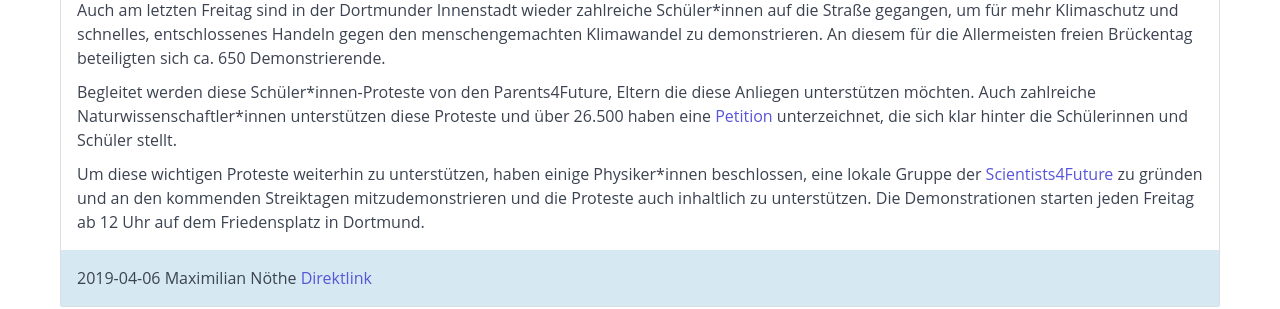
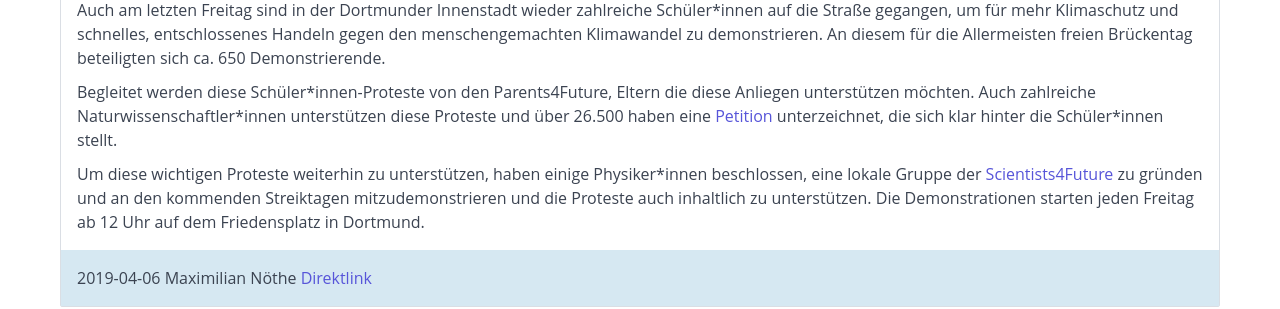
Before and after one commit to s4f-dortmund/s4f-dortmund.github.io, a Jekyll site: the page built from _posts/2019-06-04-hello.md, in a window 1280 px wide. Shown: the part 732-1041 px from the top of the page. Built offline with Jekyll 4.4.1, drawn with Linux system fonts in a browser that asks for light colours; nearby versions of some CDN libraries.

Commit message:
another gender fix

```diff
--- a/_posts/2019-06-04-hello.md
+++ b/_posts/2019-06-04-hello.md
@@ -14,7 +14,7 @@ Begleitet werden diese Schüler\*innen-Proteste von den Parents4Future, Eltern
 die diese Anliegen unterstützen möchten.
 Auch zahlreiche Naturwissenschaftler\*innen unterstützen diese Proteste und über 26.500 haben
 eine [Petition](https://www.scientists4future.org/stellungnahme-de/) unterzeichnet,
-die sich klar hinter die Schülerinnen und Schüler stellt.
+die sich klar hinter die Schüler\*innen stellt.
 
 Um diese wichtigen Proteste weiterhin zu unterstützen, haben einige Physiker\*innen
 beschlossen, eine lokale Gruppe der [Scientists4Future](https://www.scientists4future.org) zu gründen
```
